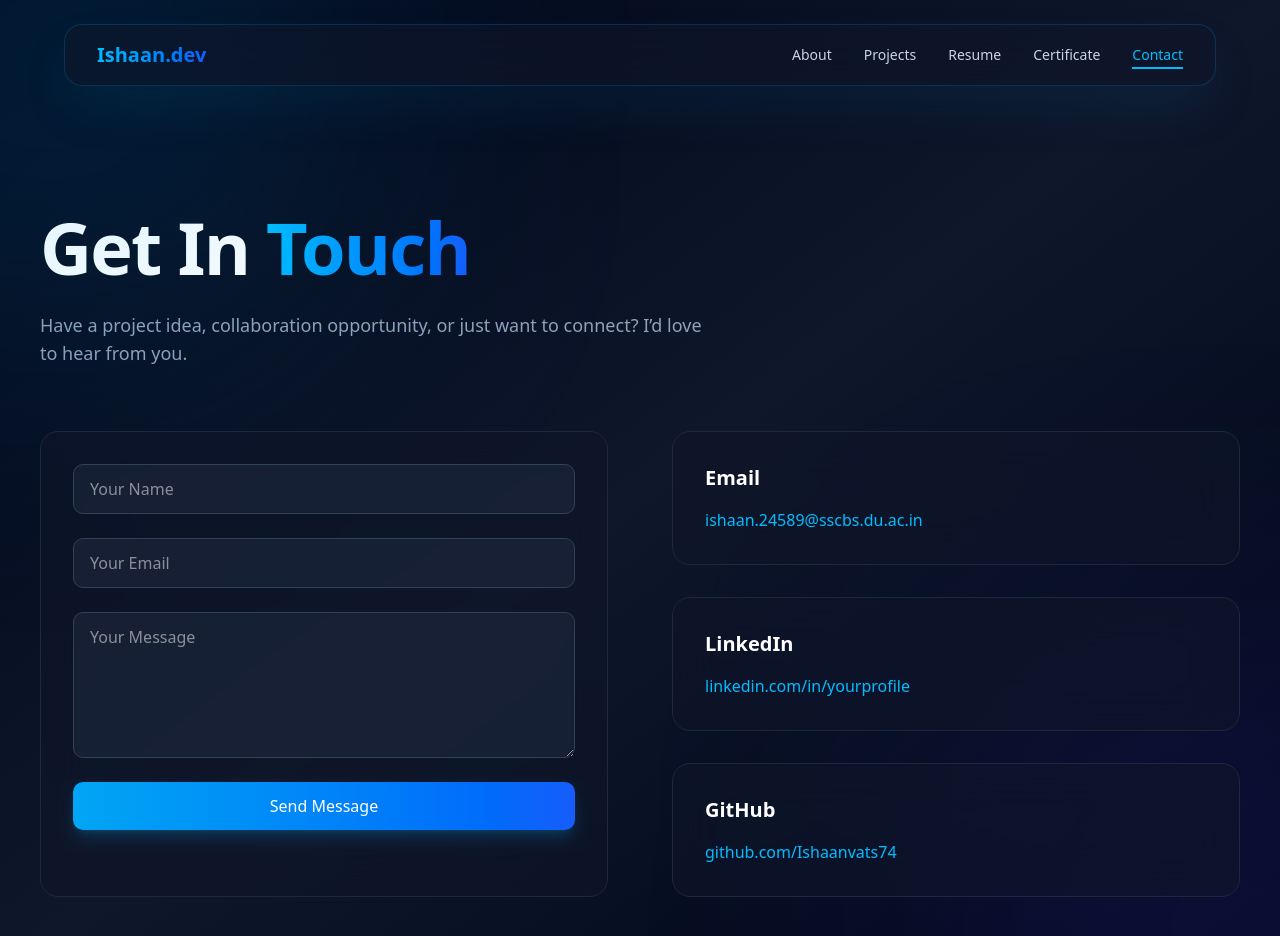
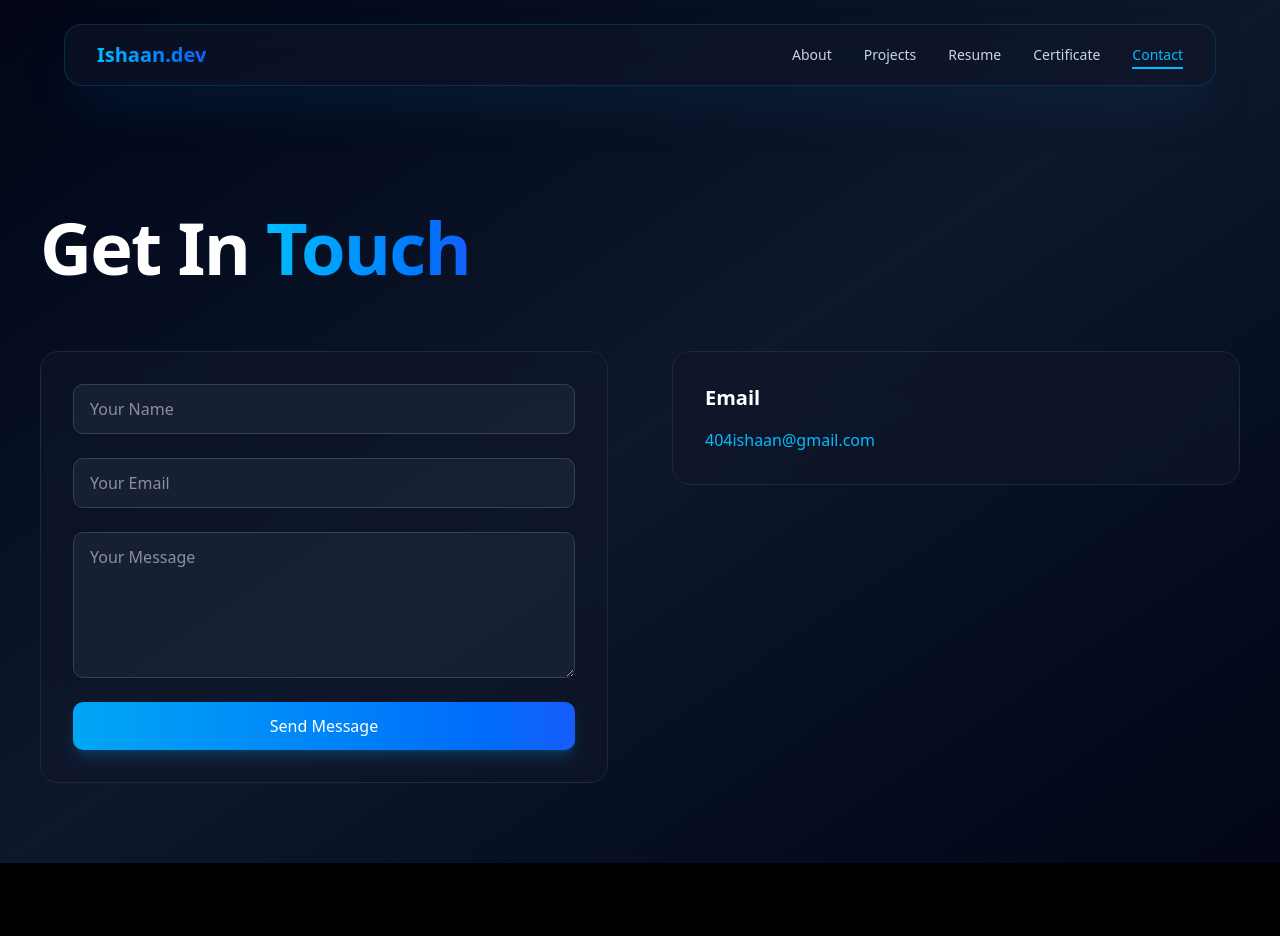
Before and after one commit to Ishaanvats74/IshaanVats-Portfolio, a Next.js app: page /contact in a window 1280 px wide. Shown: the top 936 px of the page. After the commit the page ends 863 px from the top, so only its background shows below. Built offline with nearby package versions, Linux system fonts and the light colour scheme.

Commit message:
minor changes

```diff
--- a/app/contact/page.tsx
+++ b/app/contact/page.tsx
@@ -1,17 +1,39 @@
 "use client";
 
 import { motion } from "motion/react";
+import Link from "next/link";
+import emailjs from "@emailjs/browser";
+import { useRef } from "react";
 
 const Page = () => {
+
+  const form = useRef<HTMLFormElement | null>(null);
+
+  const sendEmail = (e: React.FormEvent<HTMLFormElement>) => {
+    e.preventDefault();
+
+    emailjs.sendForm(
+      "YOUR_SERVICE_ID",     // replace
+      "YOUR_TEMPLATE_ID",    // replace
+      form.current!,
+      "YOUR_PUBLIC_KEY"      // replace
+    )
+    .then(() => {
+      alert("Message Sent Successfully!");
+      (e.target as HTMLFormElement).reset();
+    })
+    .catch((error) => {
+      console.log(error);
+      alert("Failed to send message.");
+    });
+  };
+
   return (
     <div className="relative min-h-screen text-white bg-linear-to-br from-slate-950 via-slate-900 to-slate-950 overflow-hidden">
-      {/* Background Glow (Same as Home) */}
-      <div className="absolute -top-50 -left-50 w-125 h-125 bg-sky-500/20 blur-[150px] rounded-full pointer-events-none" />
-      <div className="absolute -bottom-50 -right-50 w-125 h-125 bg-indigo-600/20 blur-[150px] rounded-full pointer-events-none" />
 
       <div className="pt-32">
         <section className="max-w-7xl mx-auto px-6 md:px-10 py-20">
-          {/* Heading */}
+
           <motion.div
             initial={{ opacity: 0, y: 40 }}
             animate={{ opacity: 1, y: 0 }}
@@ -24,16 +46,11 @@ const Page = () => {
                 Touch
               </span>
             </h1>
-
-            <p className="mt-6 text-lg text-slate-400 max-w-2xl">
-              Have a project idea, collaboration opportunity, or just want to
-              connect? I’d love to hear from you.
-            </p>
           </motion.div>
 
-          {/* Contact Section */}
           <div className="grid md:grid-cols-2 gap-16">
-            {/* Contact Form */}
+
+            {/* CONTACT FORM */}
             <motion.div
               initial={{ opacity: 0, y: 60 }}
               whileInView={{ opacity: 1, y: 0 }}
@@ -41,22 +58,34 @@ const Page = () => {
               viewport={{ once: true }}
               className="bg-slate-900/60 backdrop-blur-xl border border-slate-800 rounded-2xl p-8 hover:border-sky-500/40 transition-all duration-300"
             >
-              <form className="flex flex-col gap-6">
+
+              <form
+                ref={form}
+                onSubmit={sendEmail}
+                className="flex flex-col gap-6"
+              >
+
                 <input
                   type="text"
+                  name="from_name"
                   placeholder="Your Name"
+                  required
                   className="bg-slate-800/60 border border-slate-700 rounded-lg px-4 py-3 focus:outline-none focus:border-sky-500 transition"
                 />
 
                 <input
                   type="email"
+                  name="from_email"
                   placeholder="Your Email"
+                  required
                   className="bg-slate-800/60 border border-slate-700 rounded-lg px-4 py-3 focus:outline-none focus:border-sky-500 transition"
                 />
 
                 <textarea
+                  name="message"
                   placeholder="Your Message"
                   rows={5}
+                  required
                   className="bg-slate-800/60 border border-slate-700 rounded-lg px-4 py-3 focus:outline-none focus:border-sky-500 transition"
                 />
 
@@ -66,10 +95,11 @@ const Page = () => {
                 >
                   Send Message
                 </button>
+
               </form>
             </motion.div>
 
-            {/* Contact Info */}
+            {/* CONTACT INFO */}
             <motion.div
               initial={{ opacity: 0, y: 60 }}
               whileInView={{ opacity: 1, y: 0 }}
@@ -77,40 +107,18 @@ const Page = () => {
               viewport={{ once: true }}
               className="flex flex-col gap-8"
             >
-              <div className="bg-slate-900/60 backdrop-blur-xl border border-slate-800 rounded-2xl p-8 hover:border-sky-500/40 transition-all duration-300">
+              <div className="bg-slate-900/60 backdrop-blur-xl border border-slate-800 rounded-2xl p-8">
                 <h3 className="text-xl font-semibold mb-4">Email</h3>
-                <a
-                  href="mailto:ishaan.24589@sscbs.du.ac.in"
+                <Link
+                  href="https://mail.google.com/mail/?view=cm&fs=1&to=404ishaan@gmail.com"
+                  target="_blank"
                   className="text-sky-400 hover:underline"
                 >
-                  ishaan.24589@sscbs.du.ac.in
-                </a>
-              </div>
-
-              <div className="bg-slate-900/60 backdrop-blur-xl border border-slate-800 rounded-2xl p-8 hover:border-sky-500/40 transition-all duration-300">
-                <h3 className="text-xl font-semibold mb-4">LinkedIn</h3>
-                <a
-                  href="https://linkedin.com/in/yourprofile"
-                  target="_blank"
-                  rel="noopener noreferrer"
-                  className="text-sky-400 hover:underline"
-                >
-                  linkedin.com/in/yourprofile
-                </a>
-              </div>
-
-              <div className="bg-slate-900/60 backdrop-blur-xl border border-slate-800 rounded-2xl p-8 hover:border-sky-500/40 transition-all duration-300">
-                <h3 className="text-xl font-semibold mb-4">GitHub</h3>
-                <a
-                  href="https://github.com/Ishaanvats74"
-                  target="_blank"
-                  rel="noopener noreferrer"
-                  className="text-sky-400 hover:underline"
-                >
-                  github.com/Ishaanvats74
-                </a>
+                  404ishaan@gmail.com
+                </Link>
               </div>
             </motion.div>
+
           </div>
         </section>
       </div>
--- a/package.json
+++ b/package.json
@@ -9,6 +9,7 @@
     "lint": "eslint"
   },
   "dependencies": {
+    "@emailjs/browser": "^4.4.1",
     "@heroui/system": "^2.4.25",
     "@heroui/theme": "^2.4.25",
     "class-variance-authority": "^0.7.1",
```
Also changed, not shown: 1 other file (tests, documents, lock files or other folders).
